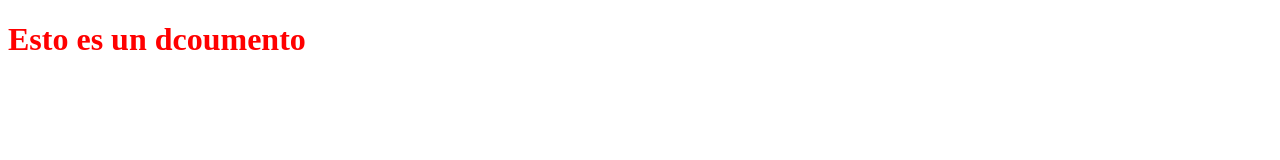
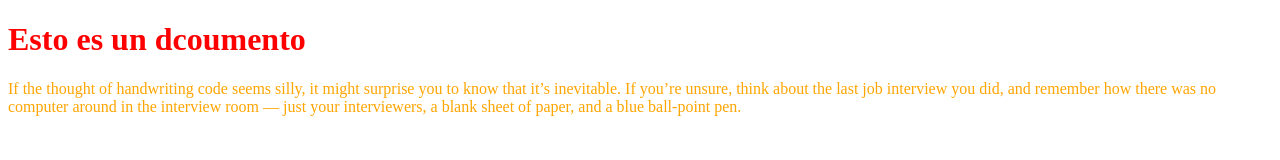
Before and after one commit to renatocuellar/coderhousewebclass2, a plain HTML site: page desarrolloWeb/Clase-3/index.html in a window 1280 px wide. Drawn offline with Linux system fonts and the light colour scheme.

Commit message:
abrimos css

```diff
--- a/desarrolloWeb/Clase-3/estilo.css
+++ b/desarrolloWeb/Clase-3/estilo.css
@@ -1,3 +1,7 @@
 h1 {
     color: red;
 }
+
+.actividad1 {
+    color: orange;
+}
--- a/desarrolloWeb/Clase-3/index.html
+++ b/desarrolloWeb/Clase-3/index.html
@@ -5,9 +5,13 @@
     <meta http-equiv="X-UA-Compatible" content="IE=edge">
     <meta name="viewport" content="width=device-width, initial-scale=1.0">
     <title>Document</title>
-    <LINK href="estilo.css" rel="stylesheet" type="text/css">
+    <link href="estilo.css" rel="stylesheet" type="text/css">
 </head>
 <body>
     <h1>Esto es un dcoumento</h1>
+    <div class="actividad1">
+        <p>If the thought of handwriting code seems silly, it might surprise you to know that it’s inevitable. If you’re unsure, think about the last job interview you did, and remember how there was no computer around in the interview room — just your interviewers, a blank sheet of paper, and a blue ball-point pen. </p>
+
+    </div>
 </body>
 </html>
```
Also changed, not shown: desarrolloWeb/Clase-3/actividad1.css (added).
